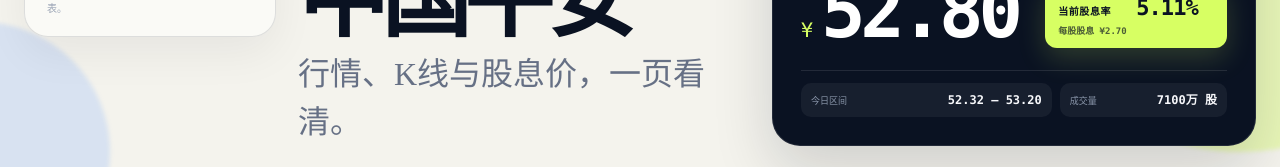
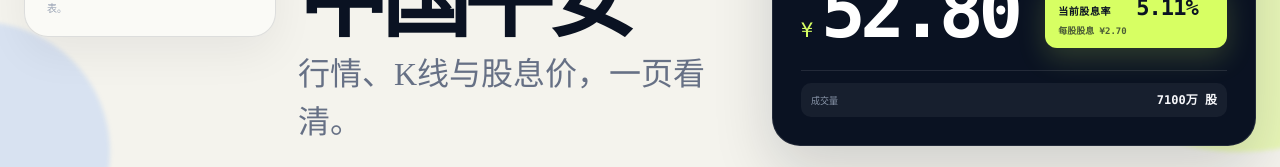
Before and after one commit to ai-stock-cn/a-share-value-board, a Next.js app: page / in a window 1280 px wide. Shown: the part 368-535 px from the top of the page. Built offline with nearby package versions, Linux system fonts and the light colour scheme.

Commit message:
Remove daily range from quote card

```diff
--- a/app/StockDashboard.tsx
+++ b/app/StockDashboard.tsx
@@ -462,12 +462,6 @@ export default function StockDashboard() {
                     </div>
                   </div>
                   <div className="quote-session">
-                    <div>
-                      <span>今日区间</span>
-                      <strong>
-                        {numberFormatter.format(latest.low)} — {numberFormatter.format(latest.high)}
-                      </strong>
-                    </div>
                     <div>
                       <span>成交量</span>
                       <strong>{compactFormatter.format(latest.volume)} 股</strong>
--- a/app/globals.css
+++ b/app/globals.css
@@ -384,7 +384,7 @@ footer {
 .quote-session {
   grid-column: 1 / -1;
   display: grid;
-  grid-template-columns: 1.2fr 0.8fr;
+  grid-template-columns: 1fr;
   gap: 8px;
   padding-top: 12px;
   border-top: 1px solid rgba(255, 255, 255, 0.1);
```
Also changed, not shown: 1 other file (tests, documents, lock files or other folders).
